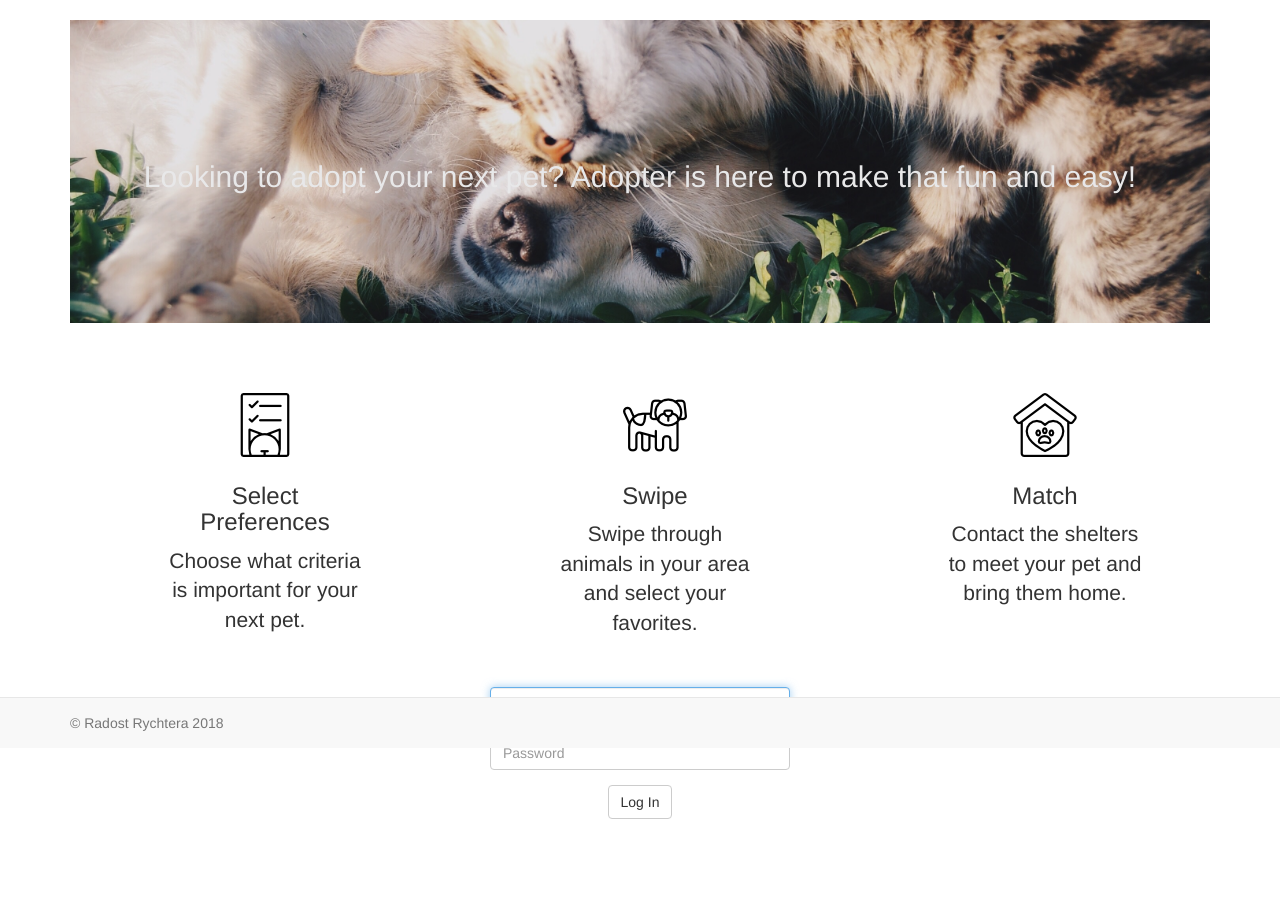
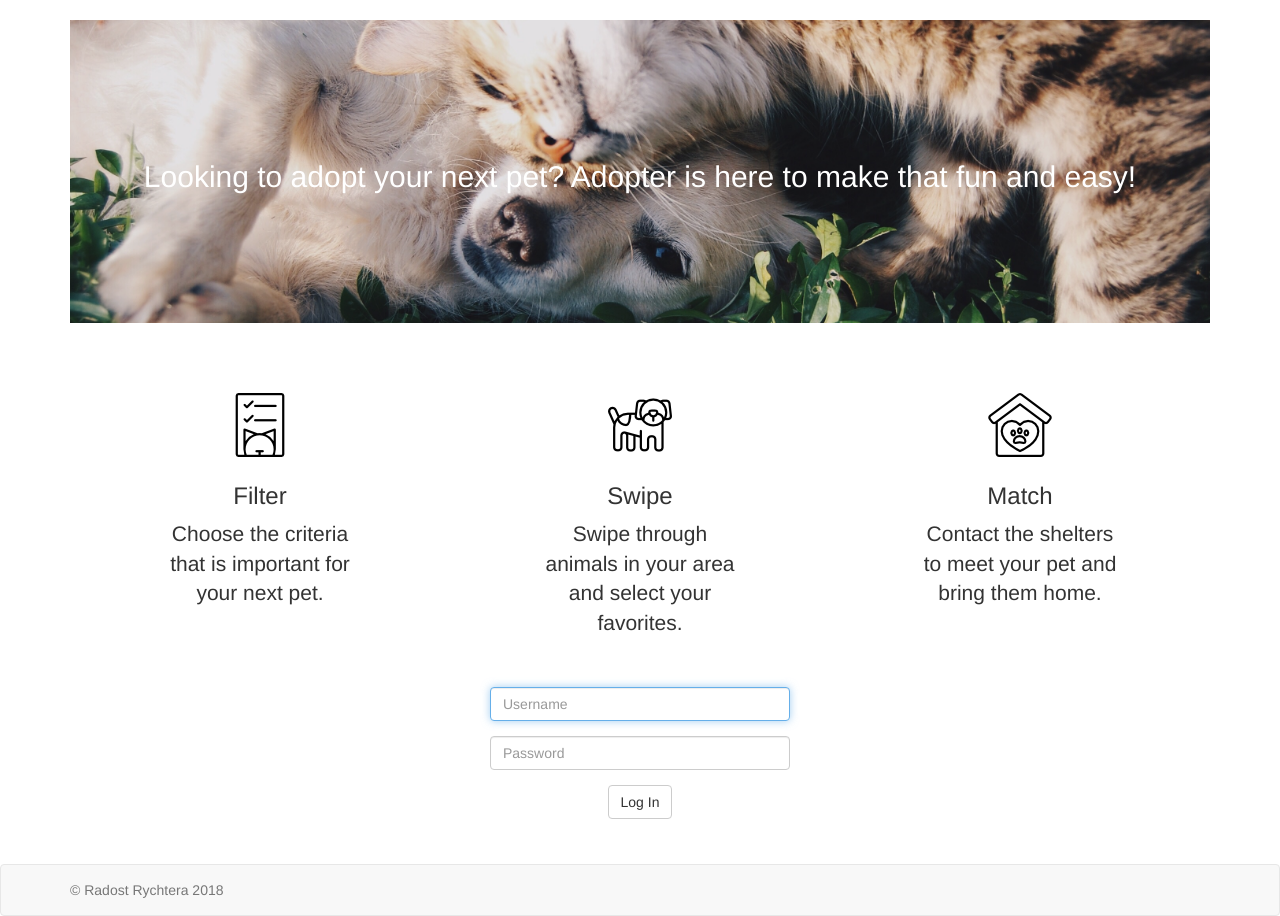
Before and after one commit to applearning90/adopter, a Flask app: page /login in a window 1280 px wide. Shown: the part 52-968 px from the top of the page. Before the commit the page ends 871 px from the top, so only its background shows below. Run offline with Flask 2, Linux system fonts and the light colour scheme; some libraries are stand-ins or nearby versions.

```diff
--- a/static/styles.css
+++ b/static/styles.css
@@ -1,6 +1,6 @@
 main {
     text-align: center;
-    padding-bottom: 70px;
+    padding-bottom: 30px;
 }
 
 main .form-horizontal {
@@ -26,6 +26,10 @@ main .form-horizontal {
 
 .match, .preferences {
     background: #fff;
+}
+
+.row {
+  position: relative;
 }
 
 header.masthead {
@@ -67,6 +71,12 @@ header.masthead h1 {
   header.masthead h1 {
     font-size: 3rem;
   }
+}
+
+.icons {
+    margin-left: auto;
+    margin-right: auto;
+    width: auto;
 }
 
 .features-icons {
@@ -213,3 +223,7 @@ header.masthead h1 {
 .info {
     text-align: left;
 }
+
+.footer {
+    margin-bottom: 0;
+}
--- a/templates/layout.html
+++ b/templates/layout.html
@@ -6,7 +6,7 @@
         <meta content="initial-scale=1, width=device-width" name="viewport">
 
         <!-- documentation at http://getbootstrap.com/, alternative themes at https://www.bootstrapcdn.com/bootswatch/ -->
-        <link href="https://maxcdn.bootstrapcdn.com/bootstrap/3.3.7/css/bootstrap.min.css" rel="stylesheet">
+        <link href="https://maxcdn.bootstrapcdn.com/bootstrap/3.3.7/css/bootstrap.css" rel="stylesheet">
 
         <!-- website stylesheet -->
         <link href="{{ url_for('static', filename='styles.css') }}" rel="stylesheet">
@@ -60,7 +60,7 @@
         </div> <!-- end div 'container' -->
 
         <!-- Footer -->
-        <footer class="navbar navbar-default navbar-fixed-bottom">
+        <footer class="navbar navbar-default footer">
             <div class="container">
                 <div class="row">
                     <p class="navbar-text text-muted text-center">&copy; Radost Rychtera 2018</p>
--- a/templates/login.html
+++ b/templates/login.html
@@ -18,16 +18,16 @@
     </header>
 
     <!-- Icons Grid -->
-    <section class="features-icons text-center">
-    	<div class="container">
+    <div class="features-icons text-center">
+    	<div class="container icons">
         	<div class="row">
         		<div class="col-md-4 center-block">
 	            	<div class="features-icons-item">
 	            		<div class="features-icons-icon">
 	            			<img src="{{ url_for('static', filename='img/cat-health-list.png') }}" class="img-responsive center-block" alt="animal checklist">
 	            		</div>
-	              		<h3>Select Preferences</h3>
-	              		<p class="lead mb-0">Choose what criteria is important for your next pet.</p>
+	              		<h3>Filter</h3>
+	              		<p class="lead">Choose the criteria that is important for your next pet.</p>
 	            	</div>
 	        	</div>
 	          	<div class="col-md-4 center-block">
@@ -36,7 +36,7 @@
 	                		<img src="{{ url_for('static', filename='img/dog.png') }}" class="img-responsive center-block" alt="pets">
 	              		</div>
 	              		<h3>Swipe</h3>
-	              		<p class="lead mb-0">Swipe through animals in your area and select your favorites.</p>
+	              		<p class="lead">Swipe through animals in your area and select your favorites.</p>
 	            	</div>
 	          	</div>
 	          	<div class="col-md-4 center-block">
@@ -45,14 +45,14 @@
 	                		<img src="{{ url_for('static', filename='img/pet-shelter.png') }}" class="img-responsive center-block" alt="home">
 	              		</div>
 	              		<h3>Match</h3>
-	              		<p class="lead mb-0">Contact the shelters to meet your pet and bring them home.</p>
+	              		<p class="lead">Contact the shelters to meet your pet and bring them home.</p>
 	            	</div>
 	          	</div>
         	</div>
       	</div>
-    </section>
+    </div>
 
-    <section>
+    <div>
         <div class="row">
             <form action="{{ url_for('login') }}" method="post">
                 <fieldset>
@@ -68,5 +68,5 @@
                 </fieldset>
             </form>
         </div>
-    </section>
+    </div>
 {% endblock %}
```
